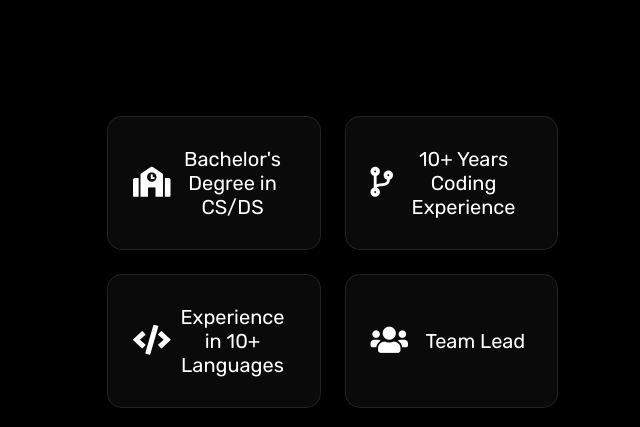
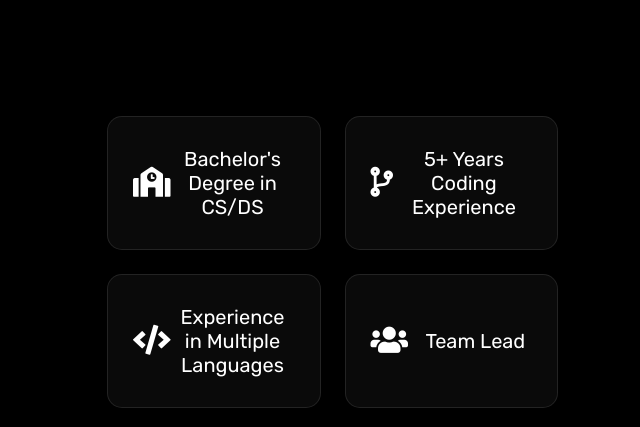
Before and after one commit to AScheibe/AScheibe.github.io, a plain HTML site: page index.html in a window 1280 px wide. Shown: the part 1652-2079 px from the top of the page, 640-1280 px from the left. Drawn offline with Linux system fonts and the light colour scheme; a script that the page names is missing.

Commit message:
Update index.html

```diff
--- a/index.html
+++ b/index.html
@@ -236,7 +236,7 @@
                                         <i class="fas fa-code-branch"></i>
                                     </div>
                                     <div class="media-body">
-                                        <h5>10+ Years Coding Experience</h5>
+                                        <h5>5+ Years Coding Experience</h5>
                                     </div>
                                 </div>
                             </div>
@@ -246,7 +246,7 @@
                                         <i class="fas fa-code"></i>
                                     </div>
                                     <div class="media-body">
-                                        <h5>Experience in 10+ Languages</h5>
+                                        <h5>Experience in Multiple Languages</h5>
                                     </div>
                                 </div>
                             </div>
@@ -460,4 +460,5 @@
 </body>
 <!-- Body End -->
 
+
 </html>
```
